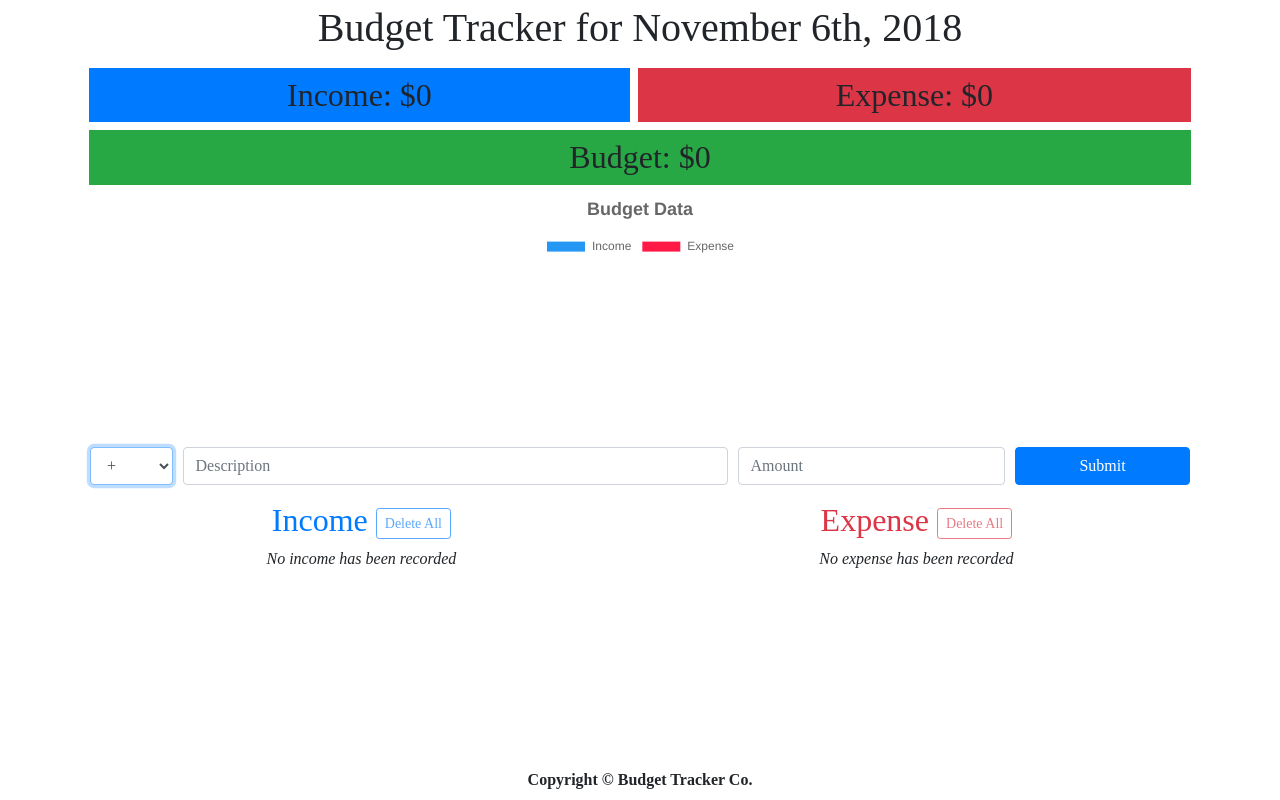
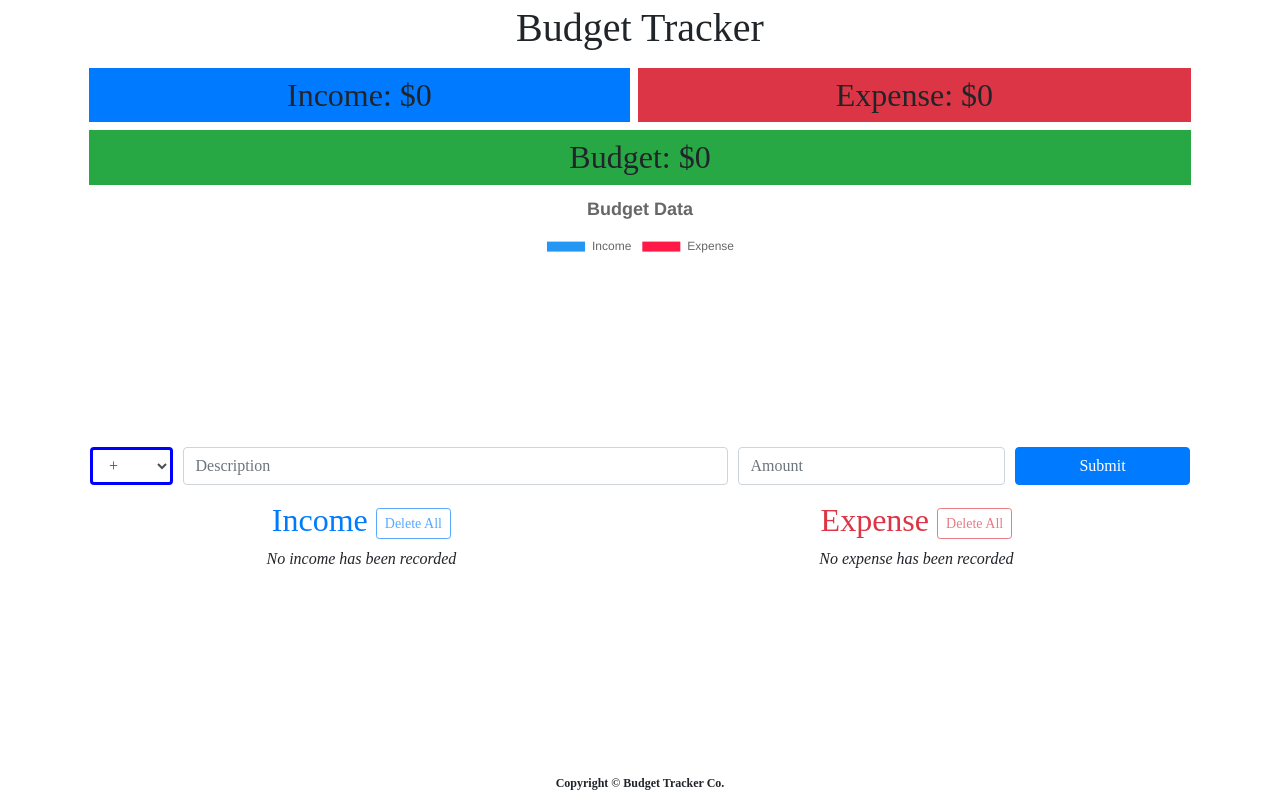
Before and after one commit to JAlmeida1991/Budget-Tracker, a React (Create React App) app: page / in a window 1280 px wide. Built offline with nearby package versions, Linux system fonts and the light colour scheme.

Commit message:
input outline now shows color depending on income or expense and also changed title

```diff
--- a/src/components/Footer/Footer.js
+++ b/src/components/Footer/Footer.js
@@ -1,8 +1,10 @@
 import React from "react";
 
 const Footer = props => (
-  <footer className="text-center font-weight-bold footer p-2">
-    Copyright &copy; Budget Tracker Co.
+  <footer className="text-center font-weight-bold footer">
+    <p style={{ fontSize: ".75rem", margin: ".5rem" }}>
+      Copyright &copy; Budget Tracker Co.
+    </p>
   </footer>
 );
 
--- a/src/components/Form/Form.js
+++ b/src/components/Form/Form.js
@@ -48,7 +48,8 @@ class Form extends Component {
   };
 
   // Need to make async function since setState is asynchronous. Will default to original epoch date otherwise...
-  handleButtonSubmit = async () => {
+  handleButtonSubmit = async e => {
+    e.preventDefault();
     const { description, amount } = this.state.balance;
 
     if (description && amount > 0) {
@@ -86,18 +87,16 @@ class Form extends Component {
   };
 
   render() {
+    const type = this.state.selection === "+" ? "income" : "expense";
     return (
       <Fragment>
-        <form
-          className="d-flex justify-content-center"
-          onSubmit={e => e.preventDefault()}
-        >
+        <form className="d-flex justify-content-center">
           <div className="form-row w-100">
             <div className="col-md-1">
               <select
                 name="select"
                 ref={this.selectInput}
-                className="form-control"
+                className={`form-control ${type}`}
                 onChange={this.changeSelectionHandler}
                 value={this.state.selection}
               >
@@ -108,7 +107,7 @@ class Form extends Component {
             <div className="col-md-6">
               <input
                 name="description"
-                className="form-control"
+                className={`form-control ${type}`}
                 value={this.state.balance.description}
                 onChange={this.updateDescriptionHandler}
                 type="text"
@@ -118,7 +117,7 @@ class Form extends Component {
             <div className="col-md-3">
               <input
                 name="amount"
-                className="form-control"
+                className={`form-control ${type}`}
                 value={this.state.balance.amount}
                 onChange={this.updateAmountHandler}
                 type="number"
--- a/src/components/Header/Header.js
+++ b/src/components/Header/Header.js
@@ -1,9 +1,8 @@
 import React from "react";
-import format from "date-fns/format";
 
 const Header = props => (
   <header className="text-center m-1 header">
-    <h1>Budget Tracker for {format(new Date(), "MMMM Do, YYYY")}</h1>
+    <h1>Budget Tracker</h1>
   </header>
 );
 
--- a/src/index.css
+++ b/src/index.css
@@ -60,3 +60,18 @@ li {
     margin-bottom: 8px !important;
   }
 }
+
+.form-control:focus {
+  border-color: inherit;
+  box-shadow: none;
+}
+
+.income:focus {
+  outline: none !important;
+  border: 3px solid blue;
+}
+
+.expense:focus {
+  outline: none !important;
+  border: 3px solid red;
+}
```
Also changed, not shown: 1 other file (tests, documents, lock files or other folders).
